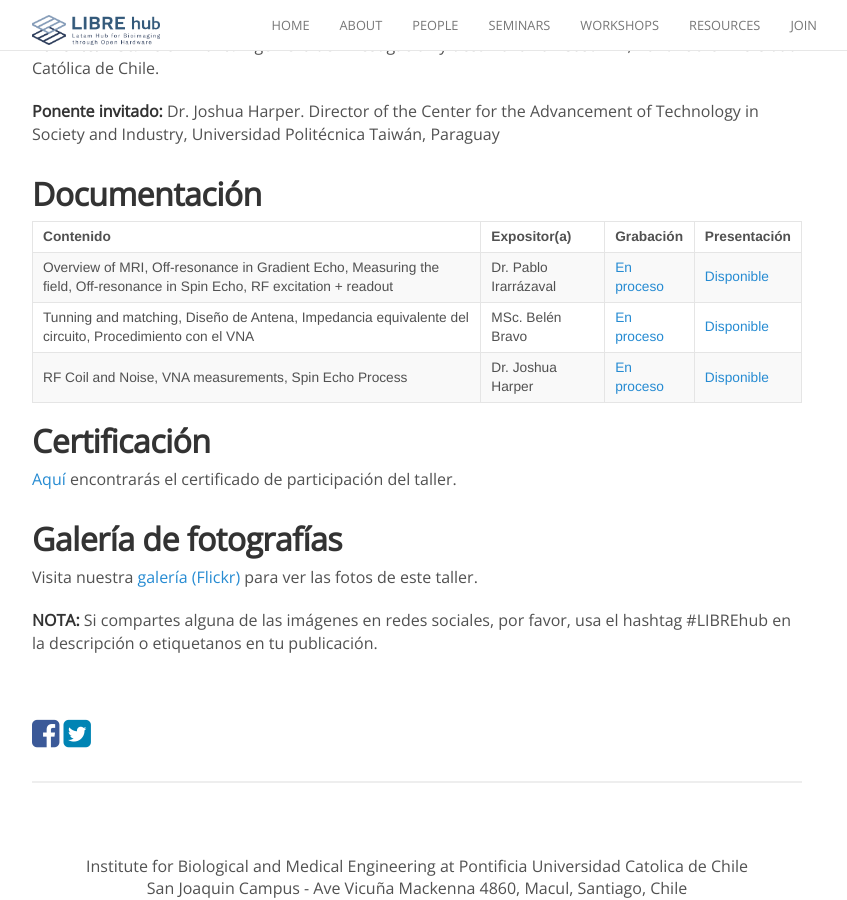
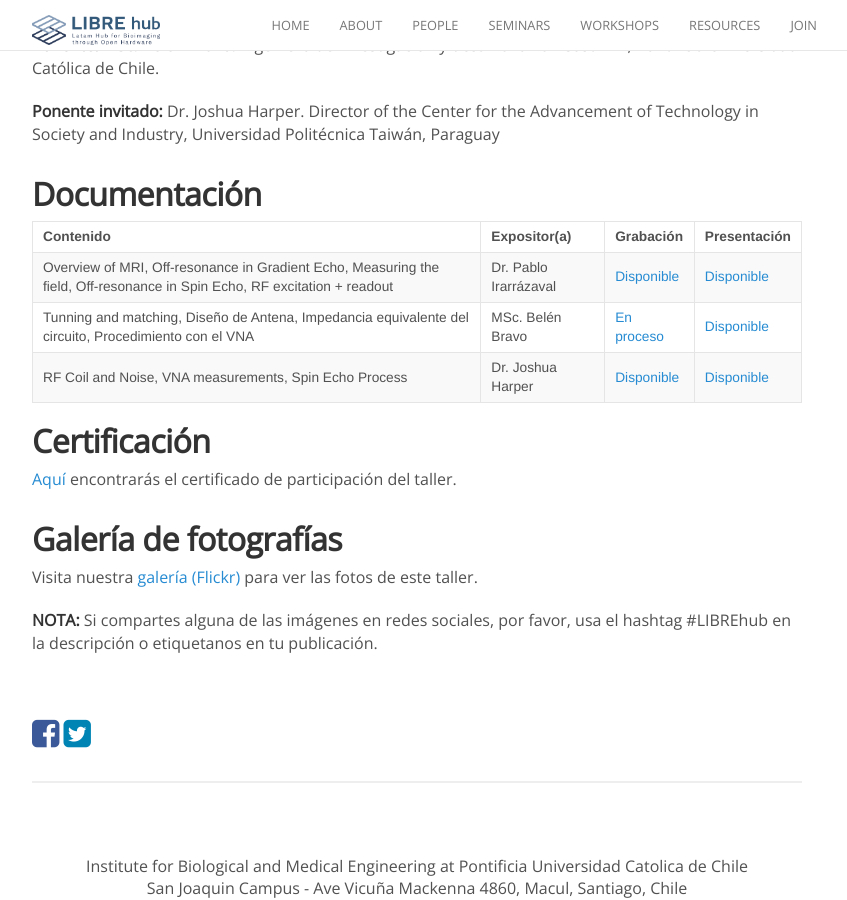
Before and after one commit to LIBREhub/LIBREhub.github.io, a Jekyll site: the page built from _posts/2025-07-04-spin-echo-ws.md, in a window 1280 px wide and 900 px high, scrolled down 1029 px. Shown: the whole window, without its empty margins (223-1070 px from the left). Built offline with Jekyll 4.4.1, drawn with Linux system fonts in a browser that asks for light colours; nearby versions of some CDN libraries.

Commit message:
Add new workshop videos

```diff
--- a/_posts/2025-07-04-spin-echo-ws.md
+++ b/_posts/2025-07-04-spin-echo-ws.md
@@ -70,9 +70,9 @@ Este evento fue organizado por LIBRE hub y se realizó de manera presencial en l
 
 | Contenido         | Expositor(a) | Grabación | Presentación  |
 |-------------------|-------|-----------|----------|
-| Overview of MRI, Off-resonance in Gradient Echo, Measuring the field, Off-resonance in Spin Echo, RF excitation + readout|Dr. Pablo Irarrázaval| [En proceso](https://www.youtube.com/@librehub) | [Disponible](https://drive.google.com/drive/folders/1Iea1H1OBMr-_uDRgMk7PrL4dZOyOEJoz)|
+| Overview of MRI, Off-resonance in Gradient Echo, Measuring the field, Off-resonance in Spin Echo, RF excitation + readout|Dr. Pablo Irarrázaval| [Disponible](https://youtu.be/n_b22riN4oQ?feature=shared) | [Disponible](https://drive.google.com/drive/folders/1Iea1H1OBMr-_uDRgMk7PrL4dZOyOEJoz)|
 |Tunning and matching, Diseño de Antena, Impedancia equivalente del circuito, Procedimiento con el VNA| MSc. Belén Bravo| [En proceso](https://www.youtube.com/@librehub) | [Disponible](https://drive.google.com/drive/folders/1Iea1H1OBMr-_uDRgMk7PrL4dZOyOEJoz)|
-|RF Coil and Noise, VNA measurements, Spin Echo Process| Dr. Joshua Harper| [En proceso](https://www.youtube.com/@librehub) | [Disponible](https://drive.google.com/drive/folders/1Iea1H1OBMr-_uDRgMk7PrL4dZOyOEJoz)|
+|RF Coil and Noise, VNA measurements, Spin Echo Process| Dr. Joshua Harper| [Disponible](https://youtu.be/srZ1qL2F2_s?feature=shared) | [Disponible](https://drive.google.com/drive/folders/1Iea1H1OBMr-_uDRgMk7PrL4dZOyOEJoz)|
 
 ## Certificación
 [Aquí](/certificates/SpinEcho_2025/) encontrarás el certificado de participación del taller.
```
